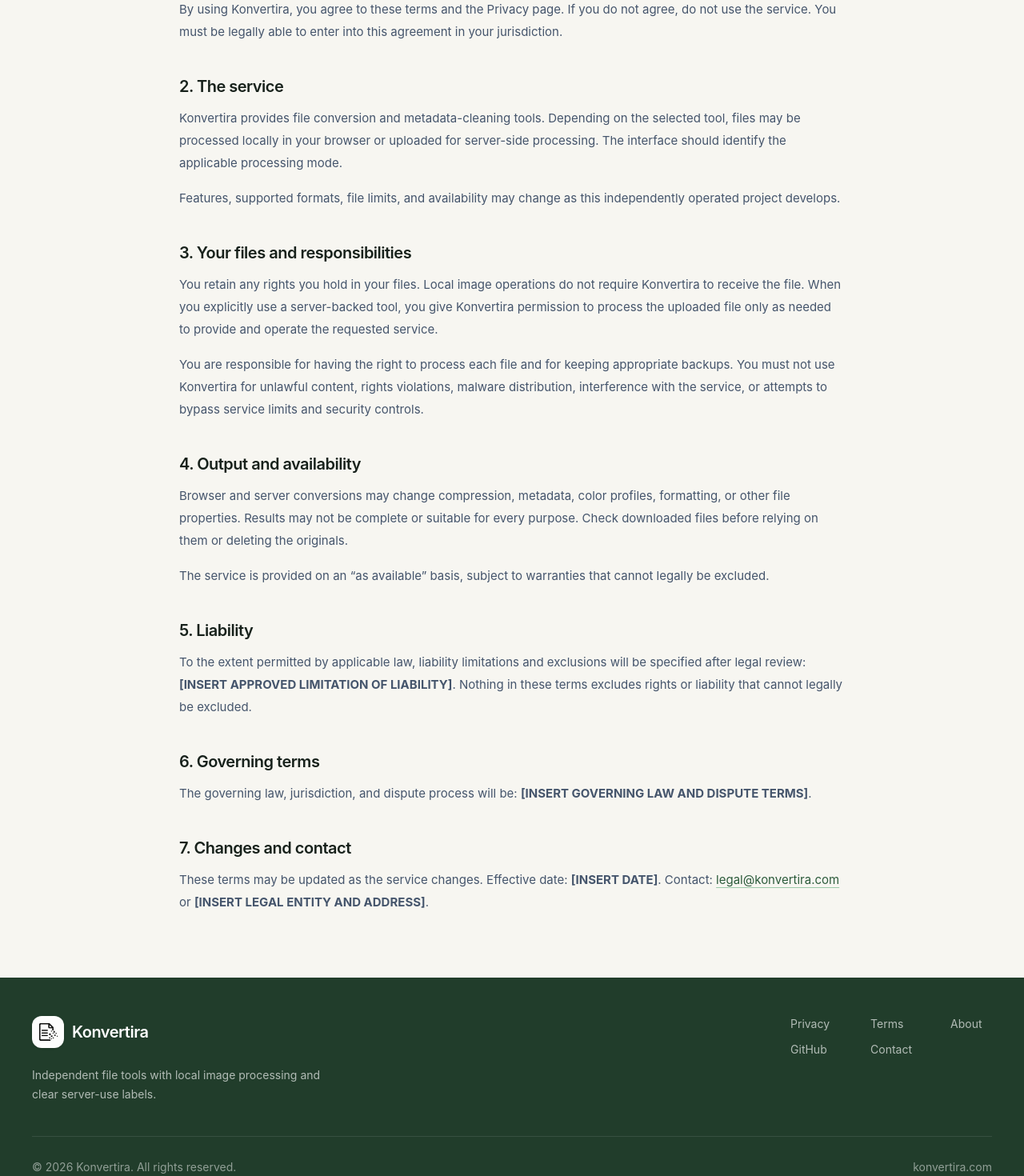
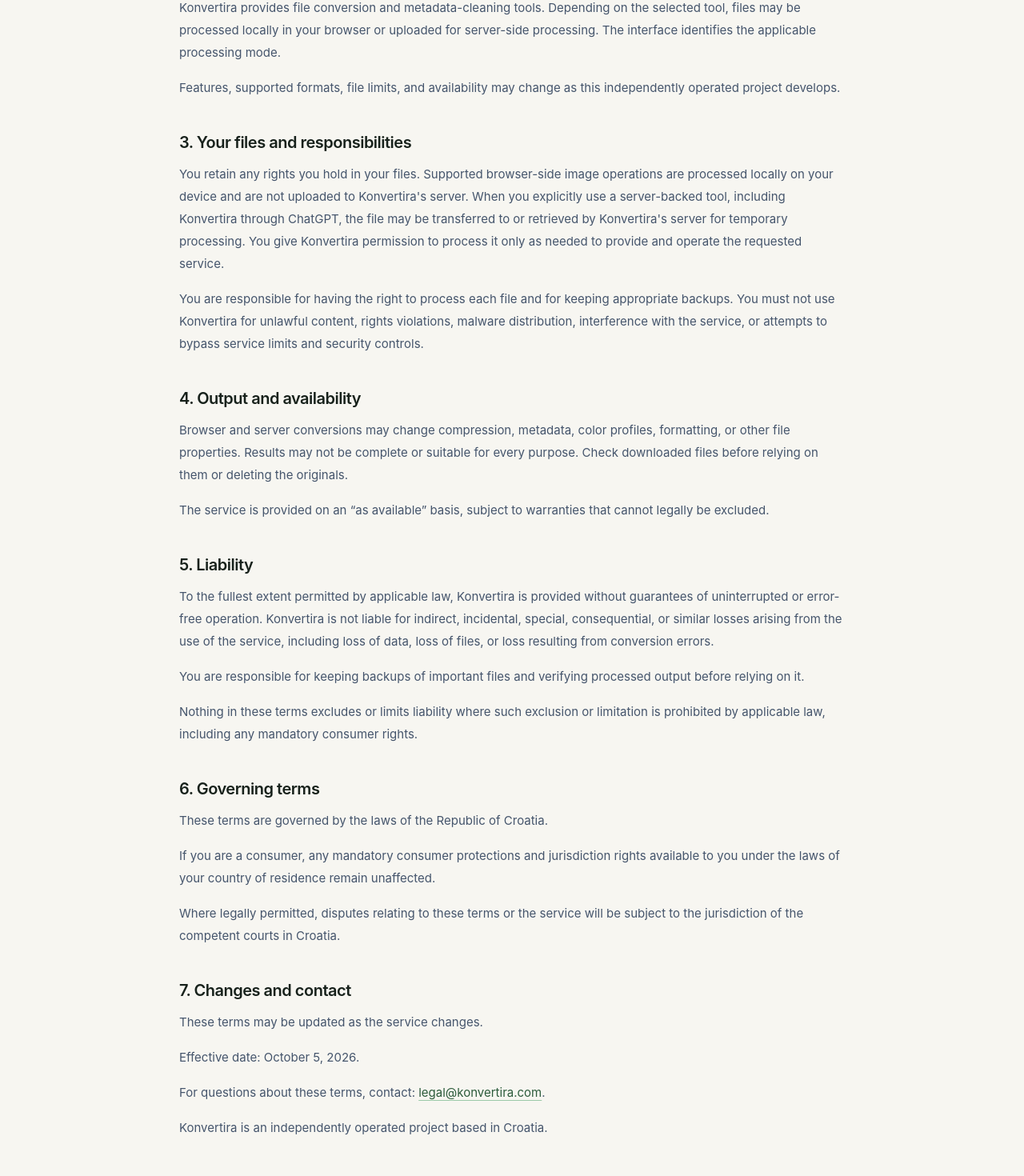
Before and after one commit to bijesnopile/konvertira, a React (Vite) app in the folder frontend/: page /terms in a window 1280 px wide. Shown: the part 734-2204 px from the top of the page at 80% size. Built offline with nearby package versions, Linux system fonts and the light colour scheme.

Commit message:
Legal stuff

```diff
--- a/frontend/index.html
+++ b/frontend/index.html
@@ -7,6 +7,9 @@
     <meta name="theme-color" content="#f7f6f1" />
     <link rel="icon" type="image/x-icon" sizes="16x16 32x32 48x48 64x64 128x128 256x256" href="/src/assets/favicon.ico" />
     <link rel="apple-touch-icon" href="/src/assets/ikona.png" />
+    <meta property="og:title" content="Konvertira" />
+    <meta property="og:description" content="Convert images and remove sensitive metadata with local browser processing where supported." />
+    <meta property="og:type" content="website" />
     <title>Konvertira — Private image conversion</title>
   </head>
   <body>
--- a/frontend/src/App.tsx
+++ b/frontend/src/App.tsx
@@ -4,6 +4,7 @@
 import { HomePage } from './pages/HomePage'
 import { NotFoundPage } from './pages/NotFoundPage'
 import { PrivacyPage } from './pages/PrivacyPage'
+import { SupportPage } from './pages/SupportPage'
 import { TermsPage } from './pages/TermsPage'
 
 export default function App() {
@@ -14,6 +15,7 @@
           <Route path="/" element={<HomePage />} />
           <Route path="/privacy" element={<PrivacyPage />} />
           <Route path="/terms" element={<TermsPage />} />
+          <Route path="/support" element={<SupportPage />} />
           <Route path="/about" element={<AboutPage />} />
           <Route path="*" element={<NotFoundPage />} />
         </Route>
--- a/frontend/src/components/Footer.tsx
+++ b/frontend/src/components/Footer.tsx
@@ -13,9 +13,9 @@
           <nav className="grid grid-cols-2 gap-x-12 gap-y-3 text-sm sm:grid-cols-3" aria-label="Footer navigation">
             <Link className="footer-link" to="/privacy">Privacy</Link>
             <Link className="footer-link" to="/terms">Terms</Link>
+            <Link className="footer-link" to="/support">Support</Link>
             <Link className="footer-link" to="/about">About</Link>
-            <a className="footer-link" href="https://github.com/" target="_blank" rel="noreferrer">GitHub</a>
-            <a className="footer-link" href="mailto:hello@konvertira.com">Contact</a>
+            <a className="footer-link" href="https://github.com/bijesnopile/konvertira" target="_blank" rel="noopener noreferrer">GitHub</a>
           </nav>
         </div>
         <div className="flex flex-col gap-2 pt-7 text-sm text-white/50 sm:flex-row sm:items-center sm:justify-between">
--- a/frontend/src/pages/PrivacyPage.tsx
+++ b/frontend/src/pages/PrivacyPage.tsx
@@ -38,8 +38,8 @@
         <p>This is not a guarantee that every conceivable privacy artifact is removed. Browser re-encoding can also change compression, color profiles, animation, and other format-specific properties. Animated WEBP images are currently rejected by the local tool.</p>
 
         <h2>4. When a file may need to be uploaded</h2>
-        <p>Some operations cannot reasonably or reliably run entirely in a browser. Future PDF tools, Office or document conversion, unsupported formats, and MCP or ChatGPT workflows may require server processing.</p>
-        <p>When server processing is required, the interface should identify it before upload. The file may then be sent to Konvertira infrastructure and processed only for the requested operation. Temporary files may exist while processing and download are required.</p>
+        <p>Some operations cannot reasonably or reliably run entirely in a browser. PDF tools, Office or document conversion, unsupported formats, and MCP or ChatGPT workflows may require server processing.</p>
+        <p>When you explicitly use a server-backed tool, including Konvertira through ChatGPT, the file may be transferred to or retrieved by Konvertira's server for temporary processing. The file is processed only for the requested operation, and temporary files may exist while processing and download are required.</p>
         <p>Konvertira does not silently upload an image when local processing fails. The current image tool shows an error and keeps the file on your device.</p>
 
         <h2>5. Temporary storage</h2>
@@ -65,7 +65,7 @@
         <p>Konvertira is actively developed. Processing methods, supported formats, safety limits, and server behavior may change as the project improves. This page will be updated when important privacy-related behavior changes.</p>
 
         <h2>11. Contact</h2>
-        <p>Questions about privacy or file handling can be sent to <a href="mailto:privacy@konvertira.com">privacy@konvertira.com</a>.</p>
+        <p>Questions about privacy or file handling can be sent to <a href="mailto:legal@konvertira.com">legal@konvertira.com</a>.</p>
       </article>
     </>
   )
--- /dev/null
+++ b/frontend/src/pages/SupportPage.tsx
@@ -0,0 +1,20 @@
+import { PageIntro } from '../components/PageIntro'
+
+export function SupportPage() {
+  return (
+    <>
+      <PageIntro eyebrow="Support" title="How can we help?">
+        Get help with Konvertira or report a technical issue.
+      </PageIntro>
+      <article className="legal-content">
+        <h2>Contact support</h2>
+        <p>For general help, email <a href="mailto:support@konvertira.com">support@konvertira.com</a>.</p>
+        <p>Include the tool you used, the input and output formats, your browser, and a description of what happened. Error messages and screenshots are helpful, but do not send private, sensitive, or confidential files by email.</p>
+        <h2>Technical and project issues</h2>
+        <p>For reproducible bugs, feature ideas, or project questions, visit the <a href="https://github.com/bijesnopile/konvertira" target="_blank" rel="noopener noreferrer">Konvertira GitHub repository</a>.</p>
+        <h2>Legal questions</h2>
+        <p>For legal notices or questions about the Terms or Privacy page, email <a href="mailto:legal@konvertira.com">legal@konvertira.com</a>.</p>
+      </article>
+    </>
+  )
+}
--- a/frontend/src/pages/TermsPage.tsx
+++ b/frontend/src/pages/TermsPage.tsx
@@ -6,33 +6,31 @@
       <PageIntro eyebrow="Terms of service" title="Clear terms for a simple service.">
         These terms describe the basic rules for using Konvertira.
       </PageIntro>
-
       <article className="legal-content">
-        <p className="legal-note"><strong>Draft notice:</strong> These terms require legal review before public launch. Replace bracketed placeholders with approved language.</p>
-
         <h2>1. Acceptance</h2>
         <p>By using Konvertira, you agree to these terms and the Privacy page. If you do not agree, do not use the service. You must be legally able to enter into this agreement in your jurisdiction.</p>
-
         <h2>2. The service</h2>
-        <p>Konvertira provides file conversion and metadata-cleaning tools. Depending on the selected tool, files may be processed locally in your browser or uploaded for server-side processing. The interface should identify the applicable processing mode.</p>
+        <p>Konvertira provides file conversion and metadata-cleaning tools. Depending on the selected tool, files may be processed locally in your browser or uploaded for server-side processing. The interface identifies the applicable processing mode.</p>
         <p>Features, supported formats, file limits, and availability may change as this independently operated project develops.</p>
-
         <h2>3. Your files and responsibilities</h2>
-        <p>You retain any rights you hold in your files. Local image operations do not require Konvertira to receive the file. When you explicitly use a server-backed tool, you give Konvertira permission to process the uploaded file only as needed to provide and operate the requested service.</p>
+        <p>You retain any rights you hold in your files. Supported browser-side image operations are processed locally on your device and are not uploaded to Konvertira's server. When you explicitly use a server-backed tool, including Konvertira through ChatGPT, the file may be transferred to or retrieved by Konvertira's server for temporary processing. You give Konvertira permission to process it only as needed to provide and operate the requested service.</p>
         <p>You are responsible for having the right to process each file and for keeping appropriate backups. You must not use Konvertira for unlawful content, rights violations, malware distribution, interference with the service, or attempts to bypass service limits and security controls.</p>
-
         <h2>4. Output and availability</h2>
         <p>Browser and server conversions may change compression, metadata, color profiles, formatting, or other file properties. Results may not be complete or suitable for every purpose. Check downloaded files before relying on them or deleting the originals.</p>
         <p>The service is provided on an “as available” basis, subject to warranties that cannot legally be excluded.</p>
-
         <h2>5. Liability</h2>
-        <p>To the extent permitted by applicable law, liability limitations and exclusions will be specified after legal review: <strong>[INSERT APPROVED LIMITATION OF LIABILITY]</strong>. Nothing in these terms excludes rights or liability that cannot legally be excluded.</p>
-
+        <p>To the fullest extent permitted by applicable law, Konvertira is provided without guarantees of uninterrupted or error-free operation. Konvertira is not liable for indirect, incidental, special, consequential, or similar losses arising from the use of the service, including loss of data, loss of files, or loss resulting from conversion errors.</p>
+        <p>You are responsible for keeping backups of important files and verifying processed output before relying on it.</p>
+        <p>Nothing in these terms excludes or limits liability where such exclusion or limitation is prohibited by applicable law, including any mandatory consumer rights.</p>
         <h2>6. Governing terms</h2>
-        <p>The governing law, jurisdiction, and dispute process will be: <strong>[INSERT GOVERNING LAW AND DISPUTE TERMS]</strong>.</p>
-
+        <p>These terms are governed by the laws of the Republic of Croatia.</p>
+        <p>If you are a consumer, any mandatory consumer protections and jurisdiction rights available to you under the laws of your country of residence remain unaffected.</p>
+        <p>Where legally permitted, disputes relating to these terms or the service will be subject to the jurisdiction of the competent courts in Croatia.</p>
         <h2>7. Changes and contact</h2>
-        <p>These terms may be updated as the service changes. Effective date: <strong>[INSERT DATE]</strong>. Contact: <a href="mailto:legal@konvertira.com">legal@konvertira.com</a> or <strong>[INSERT LEGAL ENTITY AND ADDRESS]</strong>.</p>
+        <p>These terms may be updated as the service changes.</p>
+        <p>Effective date: October 5, 2026.</p>
+        <p>For questions about these terms, contact: <a href="mailto:legal@konvertira.com">legal@konvertira.com</a>.</p>
+        <p>Konvertira is an independently operated project based in Croatia.</p>
       </article>
     </>
   )
```
Also changed, not shown: frontend/src/pages/AboutPage.tsx (+6 -3 lines), 1 other file (tests, documents, lock files or other folders).
